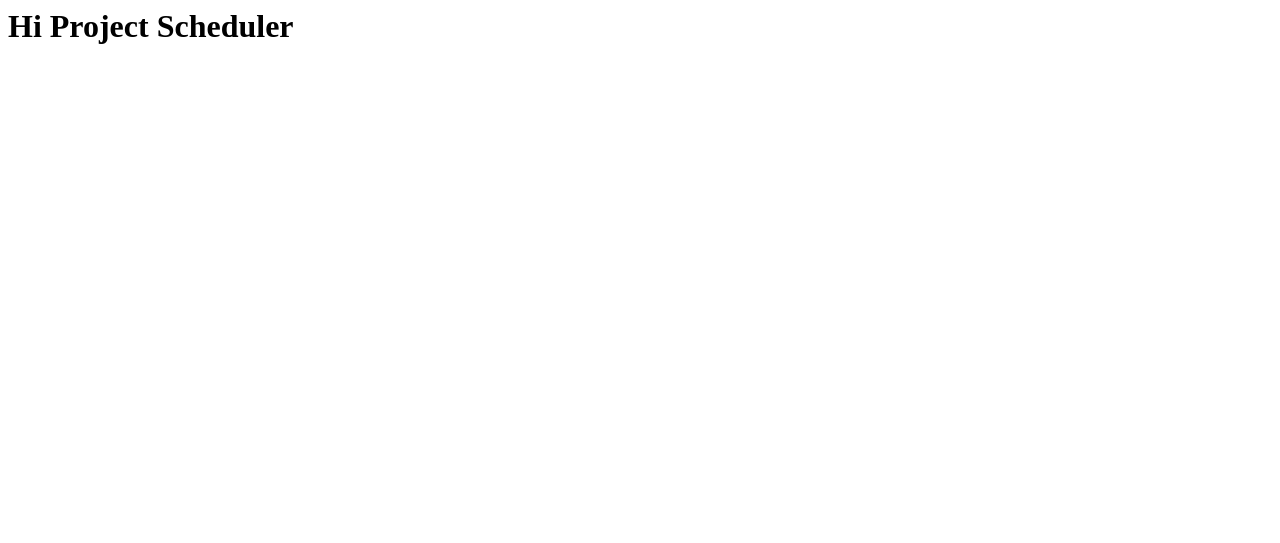
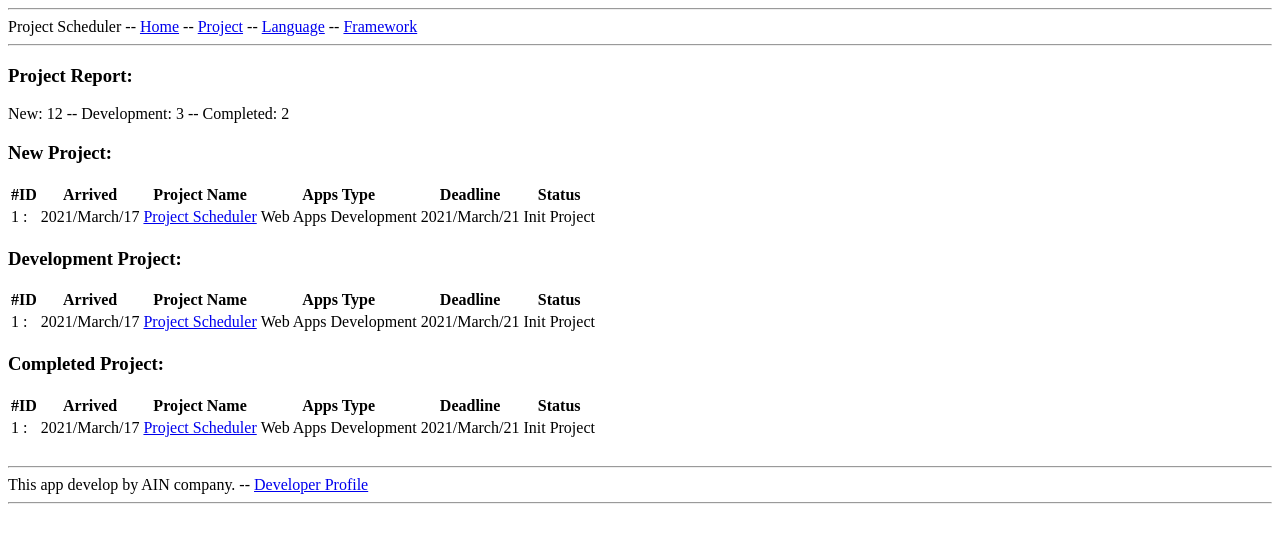
Before and after one commit to dev-nislam2020/Project-Scheduler, a Django app: page / in a window 1280 px wide. Shown: the top 543 px of the page. Run offline with Django 3.2, Linux system fonts and the light colour scheme.

Commit message:
App templates file add now

```diff
--- /dev/null
+++ b/src/pro_sch/templates/pro_sch/base/base.html
@@ -0,0 +1,20 @@
+<!doctype html>
+<html lang="en">
+  <head>
+    <!-- Required meta tags -->
+    <meta charset="utf-8">
+    <meta name="viewport" content="width=device-width, initial-scale=1">
+
+    <title>Project Scheduler | {% block title %}{% endblock title %}</title>
+  </head>
+  <body>
+    <hr/>
+      {% include 'pro_sch/base/navber.html' %}
+    <hr/>
+      {% block content %}{% endblock content %}
+    <br/>
+    <hr/>
+      {% include 'pro_sch/base/footer.html' %}
+    <hr/>
+  </body>
+</html>
--- /dev/null
+++ b/src/pro_sch/templates/pro_sch/base/footer.html
@@ -0,0 +1,5 @@
+<footer>
+  <div>
+    <span>This app develop by AIN company. -- <a href="#">Developer Profile</a></span>
+  </div>
+</footer>
--- /dev/null
+++ b/src/pro_sch/templates/pro_sch/base/navber.html
@@ -0,0 +1,9 @@
+<nav>
+  <div>
+    <span>Project Scheduler -- </span>
+    <a href="#">Home</a><span> -- </span>
+    <a href="#">Project</a><span> -- </span>
+    <a href="#">Language</a><span> -- </span>
+    <a href="#">Framework</a>
+  </div>
+</nav>
--- a/src/pro_sch/templates/pro_sch/home.html
+++ b/src/pro_sch/templates/pro_sch/home.html
@@ -1 +1,69 @@
-<h1>Hi Project Scheduler</h1>
+{% extends 'pro_sch/base/base.html' %}
+
+{% block title %}Home{% endblock title %}
+
+{% block content %}
+<h3>Project Report:</h3>
+<div>
+    <span>New: 12 -- </span>
+    <span>Development: 3 -- </span>
+    <span>Completed: 2</span>
+  </div>
+<h3>New Project:</h3>
+<table>
+  <tr>
+    <th colspan="1">#ID</th>
+    <th colspan="2">Arrived</th>
+    <th colspan="5">Project Name</th>
+    <th colspan="2">Apps Type</th>
+    <th colspan="2">Deadline</th>
+    <th colspan="2">Status</th>
+  </tr>
+  <tr>
+    <td colspan="1">1 :</td>
+    <td colspan="2">2021/March/17</td>
+    <td colspan="5"><a href="#">Project Scheduler</a></td>
+    <td colspan="2">Web Apps Development</td>
+    <td colspan="2">2021/March/21</td>
+    <td colspan="2">Init Project</td>
+  </tr>
+</table>
+<h3>Development Project:</h3>
+<table>
+  <tr>
+    <th colspan="1">#ID</th>
+    <th colspan="2">Arrived</th>
+    <th colspan="5">Project Name</th>
+    <th colspan="2">Apps Type</th>
+    <th colspan="2">Deadline</th>
+    <th colspan="2">Status</th>
+  </tr>
+  <tr>
+    <td colspan="1">1 :</td>
+    <td colspan="2">2021/March/17</td>
+    <td colspan="5"><a href="#">Project Scheduler</a></td>
+    <td colspan="2">Web Apps Development</td>
+    <td colspan="2">2021/March/21</td>
+    <td colspan="2">Init Project</td>
+  </tr>
+</table>
+<h3>Completed Project:</h3>
+<table>
+  <tr>
+    <th colspan="1">#ID</th>
+    <th colspan="2">Arrived</th>
+    <th colspan="5">Project Name</th>
+    <th colspan="2">Apps Type</th>
+    <th colspan="2">Deadline</th>
+    <th colspan="2">Status</th>
+  </tr>
+  <tr>
+    <td colspan="1">1 :</td>
+    <td colspan="2">2021/March/17</td>
+    <td colspan="5"><a href="#">Project Scheduler</a></td>
+    <td colspan="2">Web Apps Development</td>
+    <td colspan="2">2021/March/21</td>
+    <td colspan="2">Init Project</td>
+  </tr>
+</table>
+{% endblock content %}
--- a/src/pro_sch/views.py
+++ b/src/pro_sch/views.py
@@ -1,5 +1,6 @@
 from django.shortcuts import render
-from django.views.generic import TemplateView
+from django.views.generic import DetailView, ListView, TemplateView
+from django.views.generic.edit import CreateView, DeleteView, UpdateView
 
 
 # Create your views here.
```
